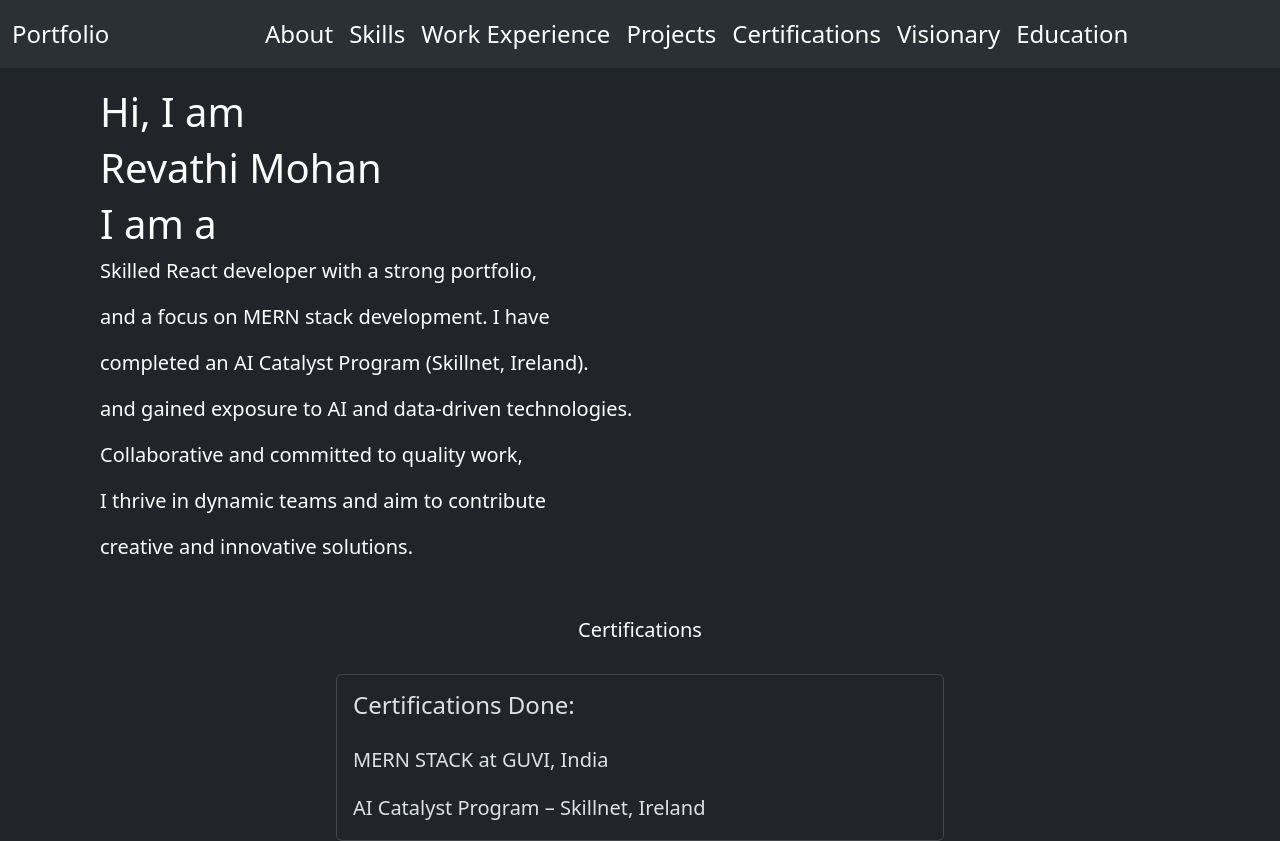
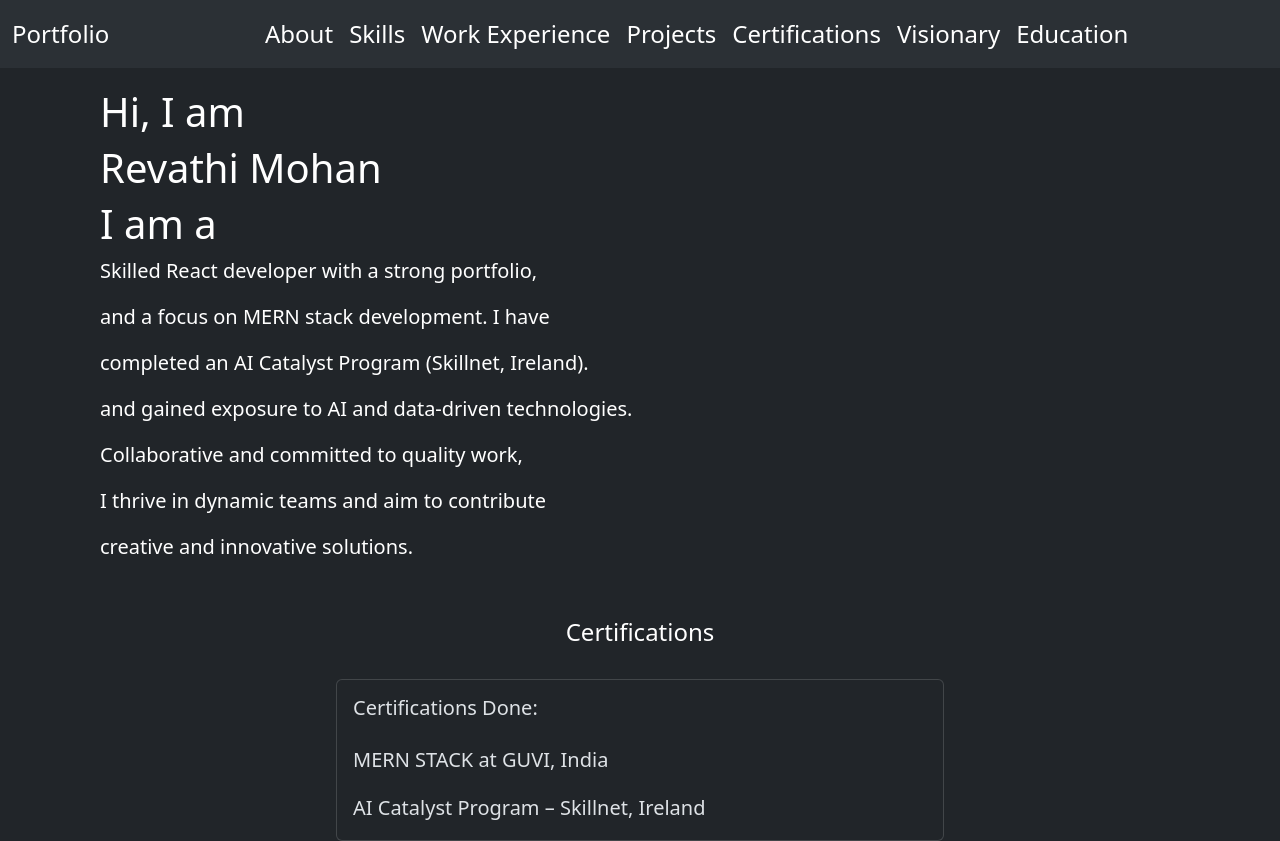
Before and after one commit to abc-hi/portfolio, a React (Vite) app: page /Certifications in a window 1280 px wide. Shown: the top 841 px of the page. Built offline with nearby package versions, Linux system fonts and the light colour scheme.

Commit message:
certifications updated

```diff
--- a/src/Components/Certifications.jsx
+++ b/src/Components/Certifications.jsx
@@ -7,13 +7,13 @@ const Certifications = () => {
     <div>
         <About/>
                         <div className="page-container" style={{ backgroundColor: 'var(--bs-dark)', padding: "20px" }}>
-                        <h5 className="skills-title" style={{color:"white",textAlign:"center"}}>Certifications</h5> {/* Use class for styling */}
+                        <h5 className="skills-title" style={{color:"white",textAlign:"center", fontSize:"24px"}}>Certifications</h5> {/* Use class for styling */}
 <br />
             <div className="card mx-auto" data-bs-theme="dark" style={{maxWidth:"38rem"}}>
 
   <div className="card-body">
 
-    <h5 className="card-title" style={{fontSize:"24px"}}>Certifications Done:</h5><br />
+    <h5 className="card-title">Certifications Done:</h5><br />
     <h5 className="card-subtitle mb-1 text-body-primary">MERN STACK at GUVI, India</h5><br />
 <h5 className="card-subtitle mb-1 text-body-primary">
   AI Catalyst Program – Skillnet, Ireland
```
